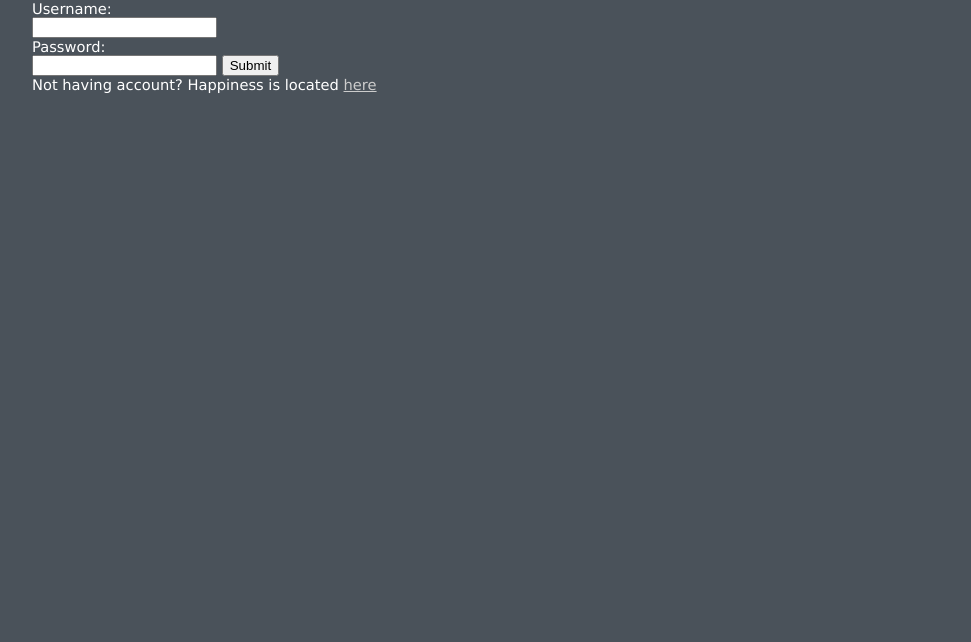
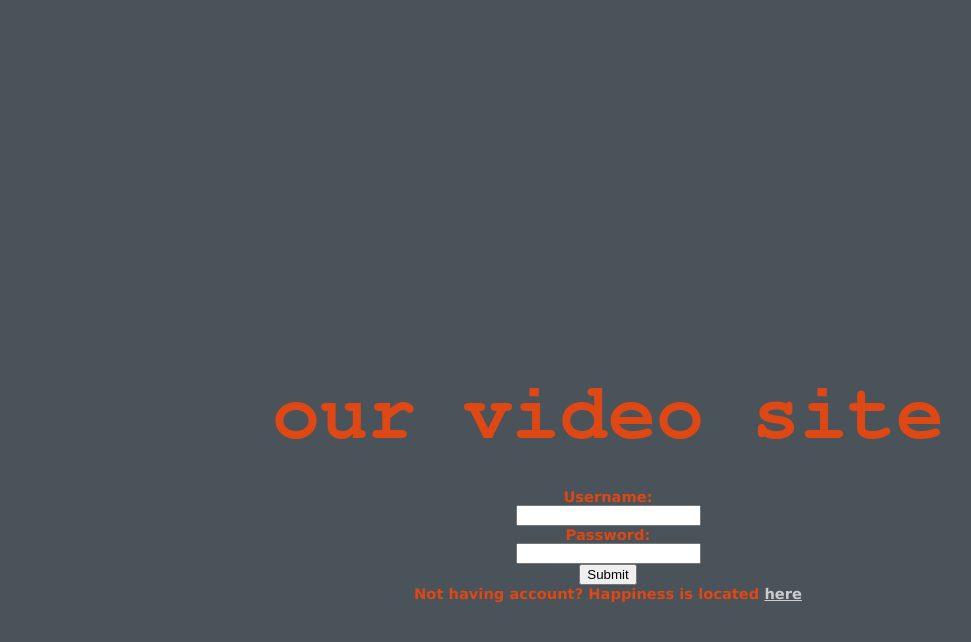
Before and after one commit to nathan-contino/NathanAndBrandonTubeDotCom, a Flask app: page / in a window 1280 px wide. Shown: the top 642 px of the page, without its empty margins (32-1003 px from the left). Run offline with Flask 2, Linux system fonts and the light colour scheme.

Commit message:
big font good

```diff
--- a/static/style.css
+++ b/static/style.css
@@ -20,6 +20,12 @@ H2 {color: #dd4814;}
 H3 {color: #dd4814;}
 
 P {max-width: 100ex;}
+
+center {
+  ffont-family: "FreeMono", "Courier New", monospace;
+    color: #dd4814;
+    font-weight:bold;
+}
 
 div {
 	font-size: 11px;
@@ -52,6 +58,7 @@ SPAN.program {font-family: monospace;}
 SPAN.rw {font-family: monospace; font-style: italic;}
 
 lambda {
+    front-size:80px;
     font-family: "FreeMono", "Courier New", monospace;
     color: #dd4814;
     font-weight:bold;
--- a/templates/drone.html
+++ b/templates/drone.html
@@ -1,3 +1,4 @@
+ <center>
  <head>
 <link rel="stylesheet" type="text/css" href="/static/style.css">
 </head>
@@ -9,6 +10,8 @@
 </head>
 
 <body>
+<br><br><br><br><br>
+<lambda style='font-size:80px'>a drone</lambda>
   <video id="my-video" class="video-js" controls preload="auto" width="640" height="264"
   poster="/static/drone.png" data-setup="{}">
     <source src="/static/drone.mp4" type='video/mp4'>
@@ -20,3 +23,4 @@
 
   <script src="http://vjs.zencdn.net/5.18.4/video.js"></script>
 </body>
+</center>
--- a/templates/hackertype.html
+++ b/templates/hackertype.html
@@ -1,3 +1,4 @@
+ <center>
  <head>
 <link rel="stylesheet" type="text/css" href="/static/style.css">
 </head>
@@ -9,6 +10,8 @@
 </head>
 
 <body>
+<br><br><br><br><br><br><br><br>
+<lambda style='font-size:80px'>a hackertype</lambda>
   <video id="my-video" class="video-js" controls preload="auto" width="640" height="264"
   poster="/static/hackertype.png" data-setup="{}">
     <source src="/static/hackertype.mp4" type='video/mp4'>
@@ -19,4 +22,4 @@
   </video>
 
   <script src="http://vjs.zencdn.net/5.18.4/video.js"></script>
-</body>
+</body></center>
--- a/templates/index.html
+++ b/templates/index.html
@@ -7,13 +7,16 @@
 	<title>Nathan and Brandon Tube Dot Com</title>
 </head>
 <body>
+<center>
+ <br/> <br/> <br/> <br/> <br/> <br/> <br/> <br/> <br/> <br/> <br/> <br/> <br/> <br/> <br/> <br/> <br/> <br/> <br/> <br/> <br/> <br/>
+ <lambda style='font-size:80px'>our video site</lambda><br><br><br>
 	<form action="/login" method="get">
 		Username: <br/>
 		<input type="text" name="username"> <br/>
 		Password: <br/>
-		<input type="text" name="password">
+		<input type="text" name="password"> <br>
 		<input type="submit">
 	</form>
-	Not having account? Happiness is located <a href="/register">here</a>
+	Not having account? Happiness is located <a href="/register">here</a></center>
 </body>
 </html>
--- a/templates/macbook.html
+++ b/templates/macbook.html
@@ -1,3 +1,4 @@
+ <center>
  <head>
 <link rel="stylesheet" type="text/css" href="/static/style.css">
 </head>
@@ -9,6 +10,8 @@
 </head>
 
 <body>
+<br><br><br><br><br><br><br>
+	<lambda style='font-size:80px'>a macbook</lambda>
   <video id="my-video" class="video-js" controls preload="auto" width="640" height="264"
   poster="/static/macbook.png" data-setup="{}">
     <source src="/static/macbook.mp4" type='video/mp4'>
@@ -20,3 +23,4 @@
 
   <script src="http://vjs.zencdn.net/5.18.4/video.js"></script>
 </body>
+</center>
--- a/templates/montreal.html
+++ b/templates/montreal.html
@@ -1,3 +1,4 @@
+ <center>
  <head>
 <link rel="stylesheet" type="text/css" href="/static/style.css">
 </head>
@@ -9,6 +10,8 @@
 </head>
 
 <body>
+<br><br><br><br><br><br><br><br>
+<lambda style='font-size:80px'>a montreal</lambda>
   <video id="my-video" class="video-js" controls preload="auto" width="640" height="264"
   poster="/static/montreal.png" data-setup="{}">
     <source src="/static/montreal.mp4" type='video/mp4'>
@@ -20,3 +23,4 @@
 
   <script src="http://vjs.zencdn.net/5.18.4/video.js"></script>
 </body>
+</center>
--- a/templates/satellite.html
+++ b/templates/satellite.html
@@ -1,3 +1,4 @@
+ <center>
  <head>
 <link rel="stylesheet" type="text/css" href="/static/style.css">
 </head>
@@ -9,6 +10,8 @@
 </head>
 
 <body>
+<br><br><br><br><br><br><br><br>
+<lambda style='font-size:80px'>a satellite</lambda>
   <video id="my-video" class="video-js" controls preload="auto" width="640" height="264"
   poster="/static/satellite.png" data-setup="{}">
     <source src="/static/satellite.mp4" type='video/mp4'>
@@ -20,3 +23,4 @@
 
   <script src="http://vjs.zencdn.net/5.18.4/video.js"></script>
 </body>
+</center>
--- a/templates/videos.html
+++ b/templates/videos.html
@@ -1,14 +1,18 @@
 <!DOCTYPE html>
 <html>
 <head>
+<link rel="stylesheet" type="text/css" href="/static/style.css">
 	<title>video selection</title>
 </head>
 <body>
-	here are our videos:<br>
+<center>
+<br><br><br><br><br><br><br><br>
+	<lambda style='font-size:80px'>here are our videos:</lambda><br>
 	<a href="/drone">drone</a><br>
 	<a href="/montreal">montreal</a><br>
 	<a href="/satellite">satellite</a><br>
 	<a href="/hackertype">hackertype</a><br>
 	<a href="/macbook">macbook</a><br>
+	</center>
 </body>
 </html>
--- a/username.txt
+++ b/username.txt
@@ -1,2 +1,2 @@
 hello hello
-steven steven
+steven steve
```
Also changed, not shown: templates/register.html (+5 -2 lines), templates/thanku.html (+5 -2 lines).
